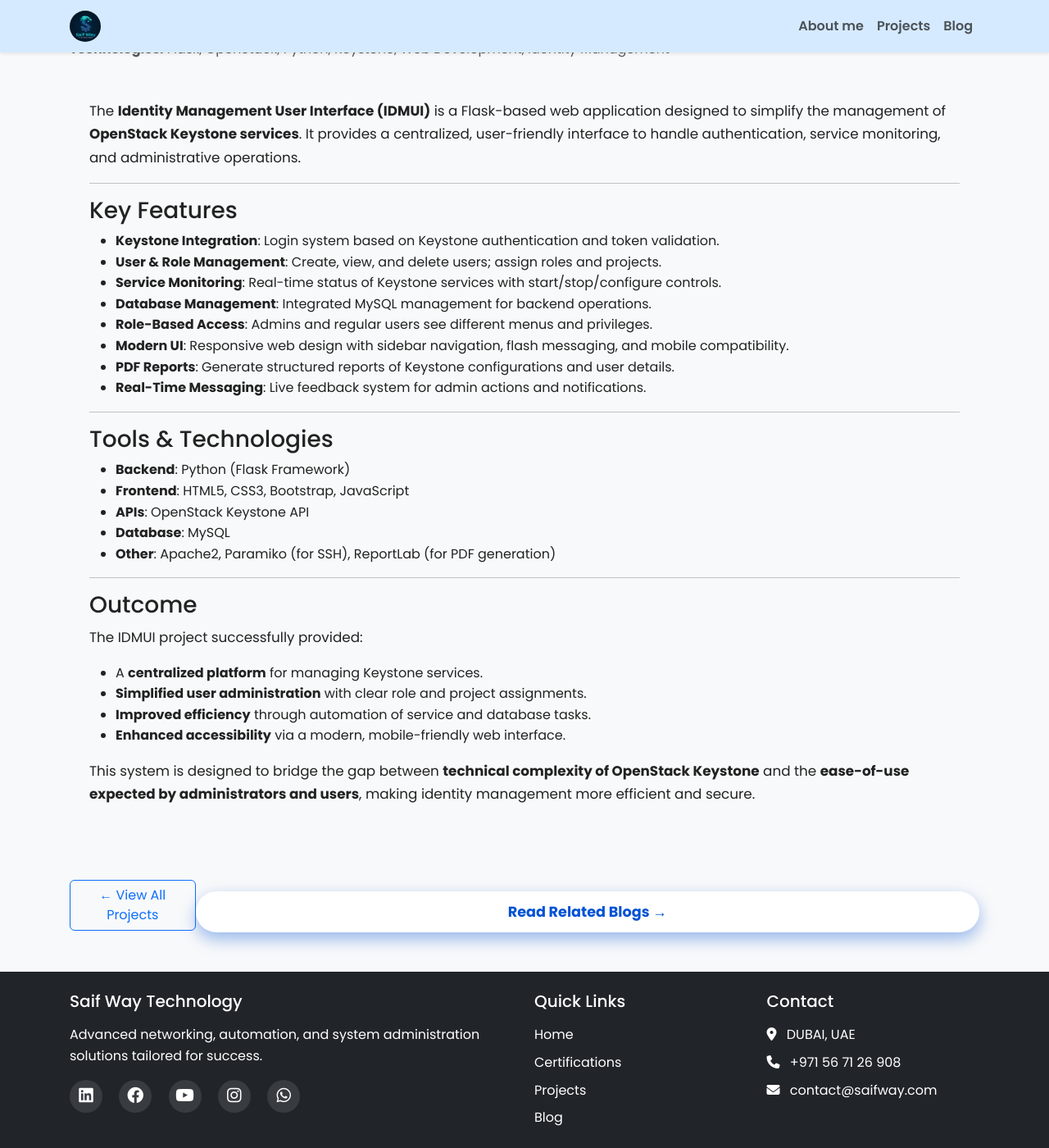
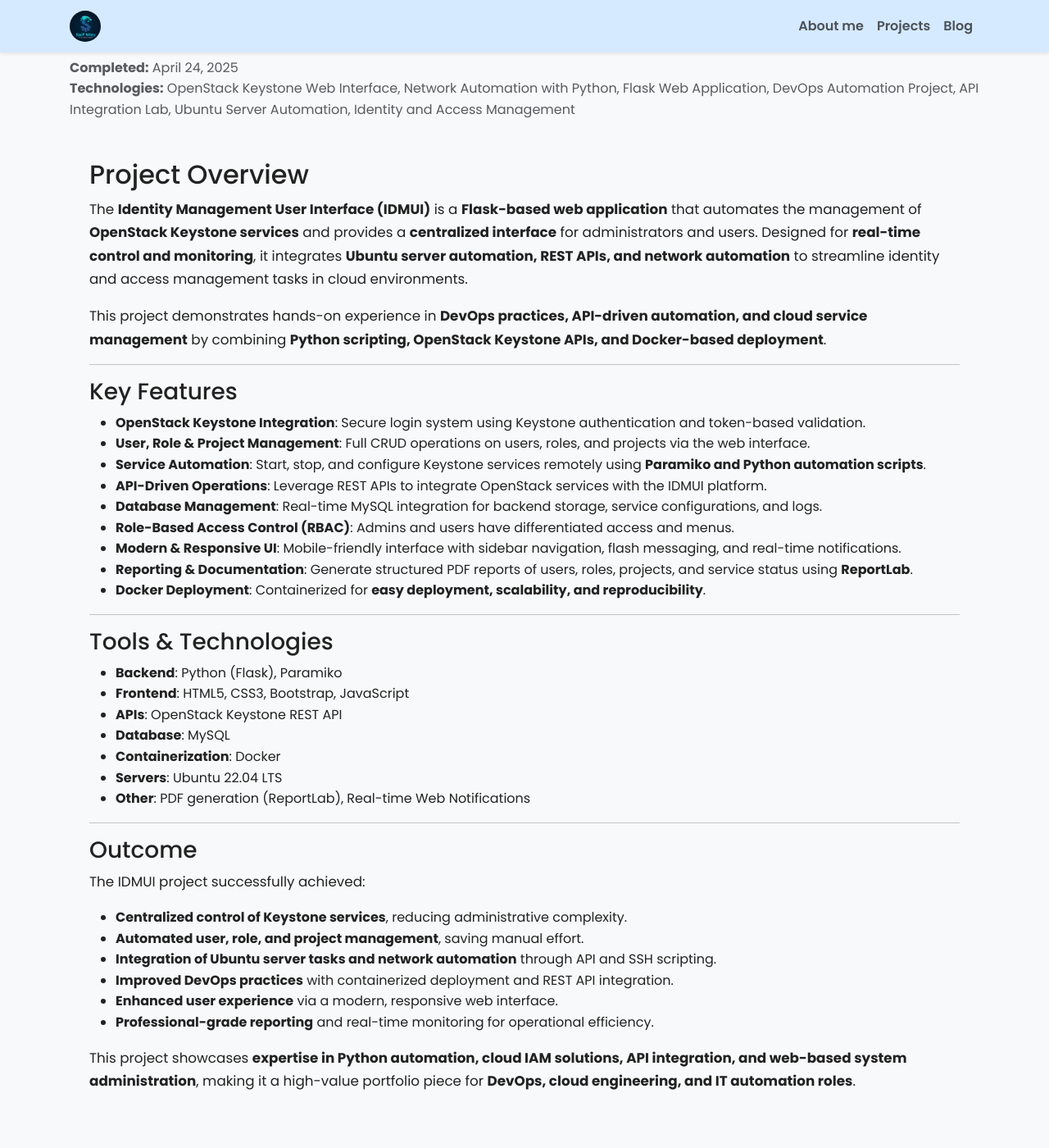
Before and after one commit to Imran5693/saifway, a Jekyll site: the page built from _projects/2025-04-24-idmui-openstack.md, in a window 1280 px wide and 1400 px high, scrolled down 803 px. Shown: the whole window at 82% size. Built offline with Jekyll 4.4.1, drawn with Linux system fonts in a browser that asks for light colours; some of the changed text lies outside the part shown.

Commit message:
update idmui project and image

```diff
--- a/_projects/2025-04-24-idmui-openstack.md
+++ b/_projects/2025-04-24-idmui-openstack.md
@@ -1,42 +1,70 @@
 ---
 layout: project
-title: "Identity Management User Interface (IDMUI)"
-description: "A Flask-based web interface for managing OpenStack Keystone services with authentication, user/role management, and real-time service monitoring."
+title: "Identity Management User Interface (IDMUI) – OpenStack Automation Web Application"
+description: >
+  A Flask-based web application for real-time management of OpenStack Keystone services,
+  providing role-based user/role management, service automation, and API-driven infrastructure control.
 date: 2025-04-24
 thumbnail: "/assets/images/projects/idmui-login.PNG"
-tags: ["Flask", "OpenStack", "Python", "Keystone", "Web Development", "Identity Management"]
+tags:
+  - OpenStack Keystone Web Interface
+  - Network Automation with Python
+  - Flask Web Application
+  - DevOps Automation Project
+  - API Integration Lab
+  - Ubuntu Server Automation
+  - Identity and Access Management
+keywords:
+  - OpenStack Keystone Flask interface
+  - Python network automation project
+  - REST API integration OpenStack
+  - Ubuntu server web automation
+  - Identity Management Web Application
+  - DevOps automation with Flask
+  - IDMUI OpenStack project
+  - centralized user management application
+sitemap: true
+priority: 0.9
 ---
 
-The **Identity Management User Interface (IDMUI)** is a Flask-based web application designed to simplify the management of **OpenStack Keystone services**. It provides a centralized, user-friendly interface to handle authentication, service monitoring, and administrative operations.
+## Project Overview
+The **Identity Management User Interface (IDMUI)** is a **Flask-based web application** that automates the management of **OpenStack Keystone services** and provides a **centralized interface** for administrators and users. Designed for **real-time control and monitoring**, it integrates **Ubuntu server automation, REST APIs, and network automation** to streamline identity and access management tasks in cloud environments.
+
+This project demonstrates hands-on experience in **DevOps practices, API-driven automation, and cloud service management** by combining **Python scripting, OpenStack Keystone APIs, and Docker-based deployment**.
 
 ---
 
 ### Key Features
-- **Keystone Integration**: Login system based on Keystone authentication and token validation.
-- **User & Role Management**: Create, view, and delete users; assign roles and projects.
-- **Service Monitoring**: Real-time status of Keystone services with start/stop/configure controls.
-- **Database Management**: Integrated MySQL management for backend operations.
-- **Role-Based Access**: Admins and regular users see different menus and privileges.
-- **Modern UI**: Responsive web design with sidebar navigation, flash messaging, and mobile compatibility.
-- **PDF Reports**: Generate structured reports of Keystone configurations and user details.
-- **Real-Time Messaging**: Live feedback system for admin actions and notifications.
+- **OpenStack Keystone Integration**: Secure login system using Keystone authentication and token-based validation.
+- **User, Role & Project Management**: Full CRUD operations on users, roles, and projects via the web interface.
+- **Service Automation**: Start, stop, and configure Keystone services remotely using **Paramiko and Python automation scripts**.
+- **API-Driven Operations**: Leverage REST APIs to integrate OpenStack services with the IDMUI platform.
+- **Database Management**: Real-time MySQL integration for backend storage, service configurations, and logs.
+- **Role-Based Access Control (RBAC)**: Admins and users have differentiated access and menus.
+- **Modern & Responsive UI**: Mobile-friendly interface with sidebar navigation, flash messaging, and real-time notifications.
+- **Reporting & Documentation**: Generate structured PDF reports of users, roles, projects, and service status using **ReportLab**.
+- **Docker Deployment**: Containerized for **easy deployment, scalability, and reproducibility**.
 
 ---
 
 ### Tools & Technologies
-- **Backend**: Python (Flask Framework)
+- **Backend**: Python (Flask), Paramiko
 - **Frontend**: HTML5, CSS3, Bootstrap, JavaScript
-- **APIs**: OpenStack Keystone API
+- **APIs**: OpenStack Keystone REST API
 - **Database**: MySQL
-- **Other**: Apache2, Paramiko (for SSH), ReportLab (for PDF generation)
+- **Containerization**: Docker
+- **Servers**: Ubuntu 22.04 LTS
+- **Other**: PDF generation (ReportLab), Real-time Web Notifications
 
 ---
 
 ### Outcome
-The IDMUI project successfully provided:
-- A **centralized platform** for managing Keystone services.
-- **Simplified user administration** with clear role and project assignments.
-- **Improved efficiency** through automation of service and database tasks.
-- **Enhanced accessibility** via a modern, mobile-friendly web interface.
+The IDMUI project successfully achieved:
+- **Centralized control of Keystone services**, reducing administrative complexity.
+- **Automated user, role, and project management**, saving manual effort.
+- **Integration of Ubuntu server tasks and network automation** through API and SSH scripting.
+- **Improved DevOps practices** with containerized deployment and REST API integration.
+- **Enhanced user experience** via a modern, responsive web interface.
+- **Professional-grade reporting** and real-time monitoring for operational efficiency.
 
-This system is designed to bridge the gap between **technical complexity of OpenStack Keystone** and the **ease-of-use expected by administrators and users**, making identity management more efficient and secure.
+This project showcases **expertise in Python automation, cloud IAM solutions, API integration, and web-based system administration**, making it a high-value portfolio piece for **DevOps, cloud engineering, and IT automation roles**.
```
Also changed, not shown: assets/images/projects/network-topology.jpg (renamed from assets/images/projects/network topology.jpg).
